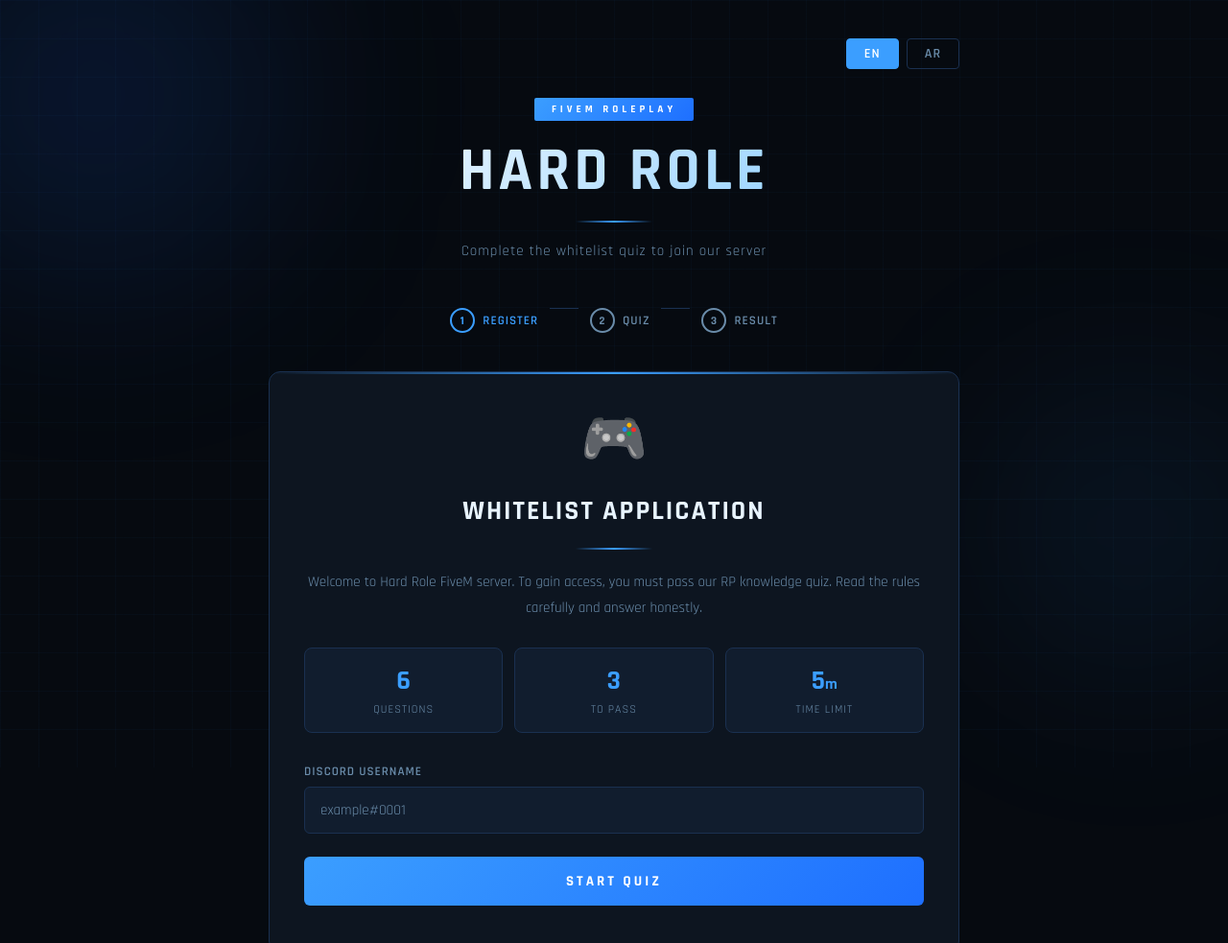
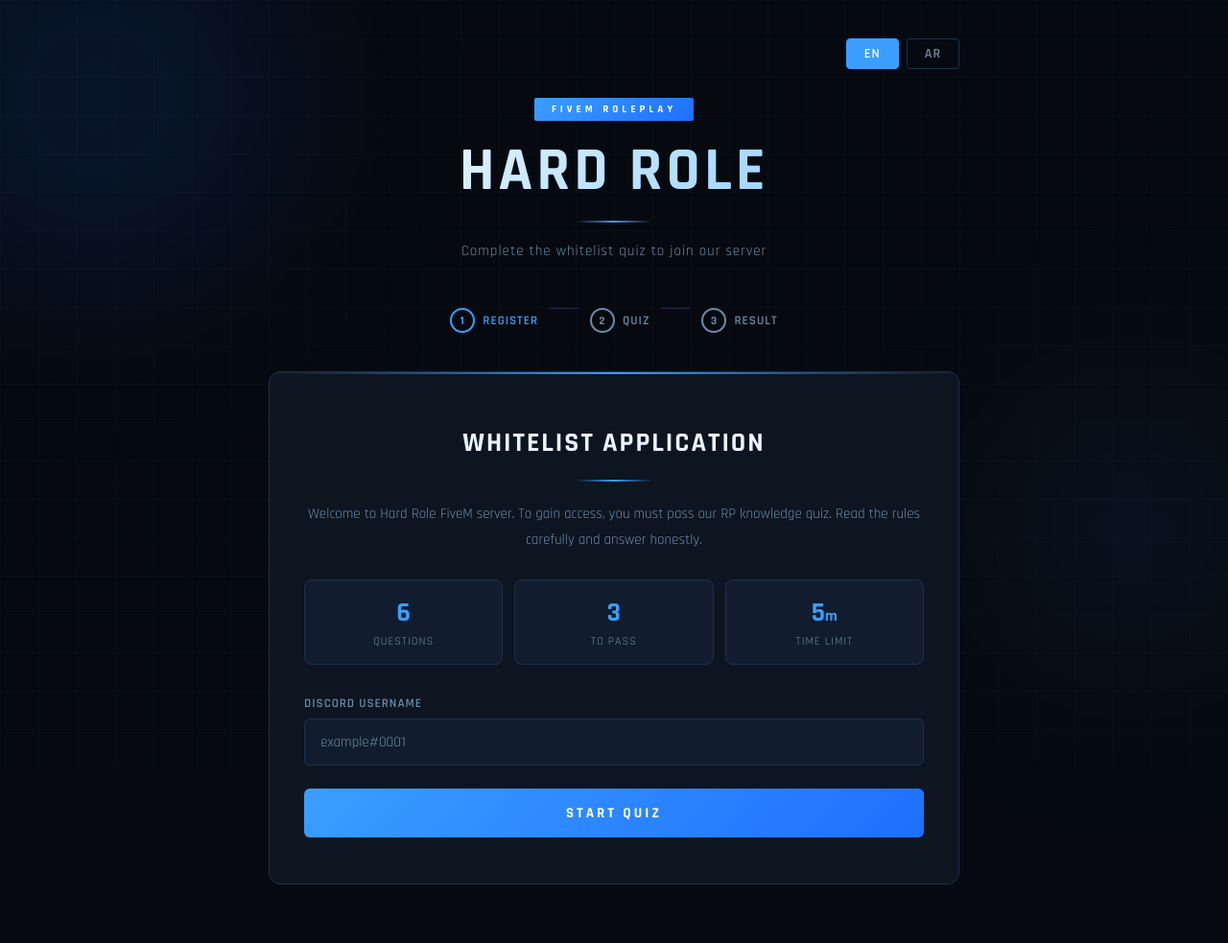
Before and after one commit to nassee501qqq66-wq/hard-role-whitelist, a website: page public/index.html in a window 1280 px wide. Shown: the top 983 px of the page at 96% size. Drawn offline with Linux system fonts and the light colour scheme; no server answers.

Commit message:
Update index.html

```diff
--- a/public/index.html
+++ b/public/index.html
@@ -487,7 +487,7 @@
 
   <!-- SCREEN 1: Welcome -->
   <div class="card screen active" id="welcome">
-    <div class="welcome-icon">🎮</div>
+    <div class="welcome-icon"></div>
     <h2 class="t" data-en="WHITELIST APPLICATION" data-ar="طلب الوايت ليست"></h2>
     <div class="divider"></div>
     <p class="desc t" data-en="Welcome to Hard Role FiveM server. To gain access, you must pass our RP knowledge quiz. Read the rules carefully and answer honestly." data-ar="مرحباً بك في سيرفر Hard Role. للحصول على الوصول، يجب أن تجتاز اختبار معرفة RP الخاص بنا. اقرأ القواعد بعناية وأجب بصدق."></p>
```
